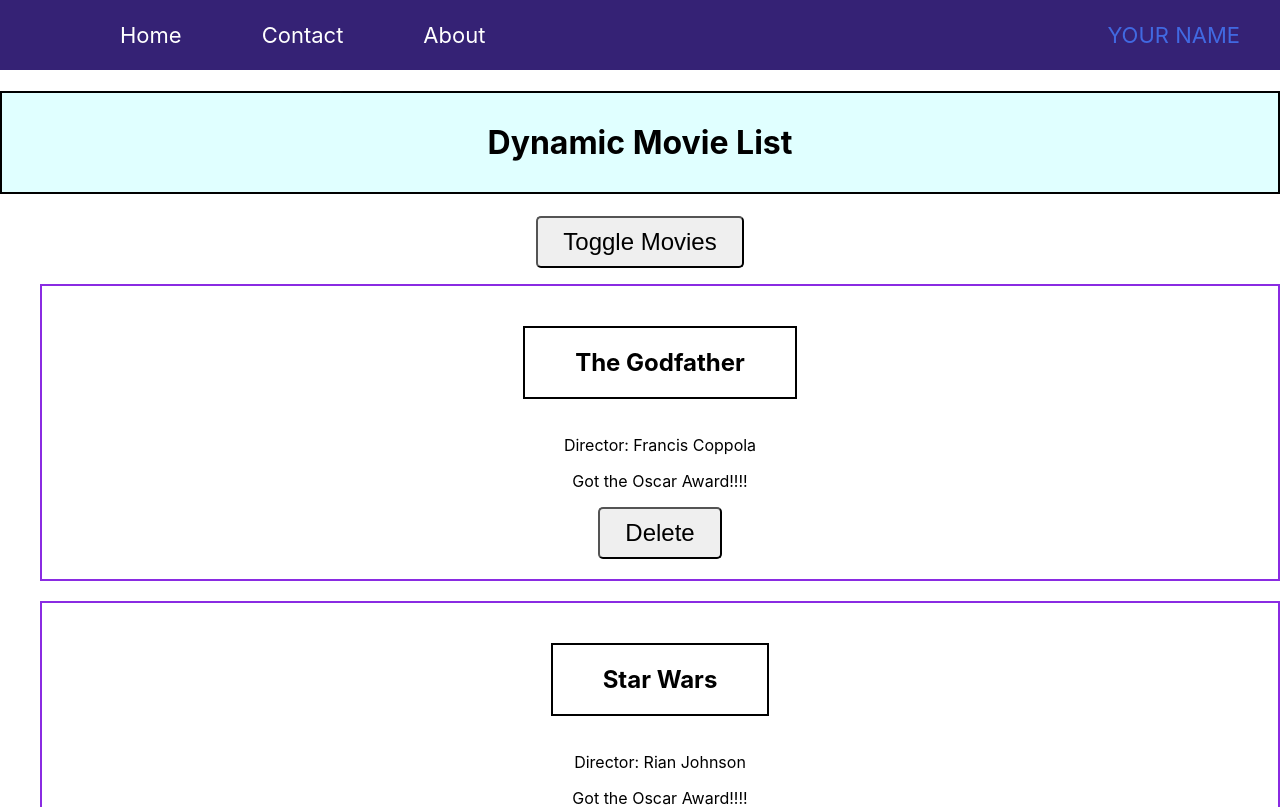
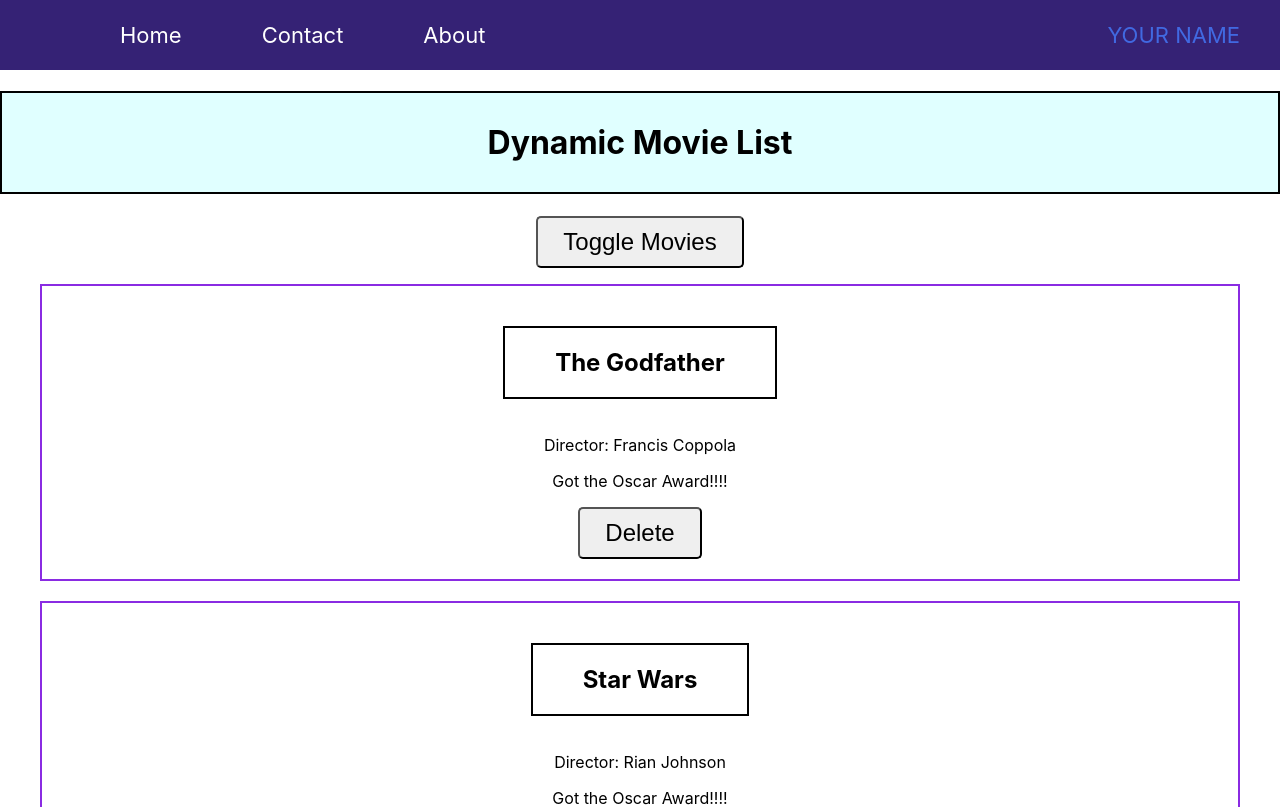
Before and after one commit to ross-u/02-react-forms, a React (Create React App) app: page / in a window 1280 px wide. Shown: the top 807 px of the page. Built offline with nearby package versions, Linux system fonts and the light colour scheme.

Commit message:
Update the starter code

```diff
--- a/src/App.css
+++ b/src/App.css
@@ -5,12 +5,16 @@
   align-content: center;
 }
 
+ul {
+  padding: 0px 40px;
+}
+
 li {
   list-style: none;
 }
 
 h1 {
-  padding:30px;
+  padding: 30px;
   border: 2px solid black;
   background: lightcyan;
 }
@@ -21,18 +25,18 @@ h2 {
   display: inline-block;
 }
 
-button.btn, button{
+button.btn,
+button {
   padding: 10px 25px;
   font-size: 24px;
   border-radius: 5px;
 }
 
-
 #navbar {
   display: flex;
   align-items: center;
   justify-content: space-between;
-  background:  #352275;
+  background: #352275;
   padding: 0px 40px;
 }
 
@@ -41,7 +45,7 @@ button.btn, button{
   display: inline-block;
   margin: 0px 40px;
   font-size: 22px;
-  color:white;
+  color: white;
 }
 
 div.nav-details > * {
```
Also changed, not shown: package.json (+8 -5 lines).
